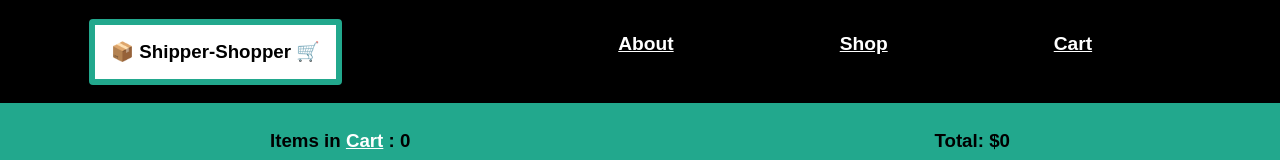
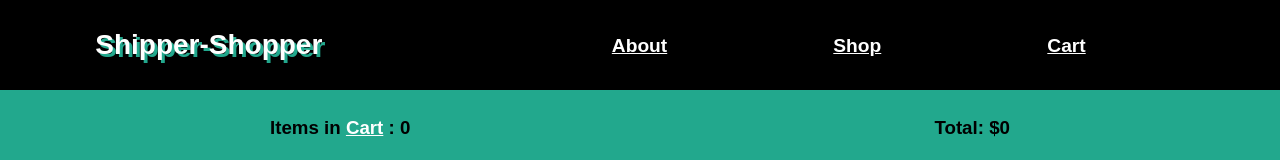
Before and after one commit to mikerachman1/shopping-cart, a React (Create React App) app: page / in a window 1280 px wide. Shown: the top 160 px of the page. Built offline with nearby package versions, Linux system fonts and the light colour scheme.

Commit message:
changed nav styles

```diff
--- a/src/components/Nav.js
+++ b/src/components/Nav.js
@@ -4,7 +4,7 @@ import { Link } from "react-router-dom";
 const Nav = () => {
   return (
     <nav>
-      <h3>📦 Shipper-Shopper 🛒</h3>
+      <h3>Shipper-Shopper</h3>
       <ul className="nav-links">
         <Link to="/about">
           <li name="About" className="nav-link">About</li>
--- a/src/components/styles/style.css
+++ b/src/components/styles/style.css
@@ -24,11 +24,9 @@ nav {
 }
 
 nav > h3 {
-  background-color: #fff;
-  color: black;
-  padding: 1rem;
-  border-radius: 4px;
-  border: 6px solid #22a88d;
+  color: #fff;
+  font-size: 28px;
+  text-shadow: 3px 3px #22a88d;
 }
 
 .nav-links {
@@ -37,6 +35,7 @@ nav > h3 {
   align-items: center;
   width: 50%;
   list-style: none;
+  padding-top: 34px;
 }
 
 .nav-links > a {
```
